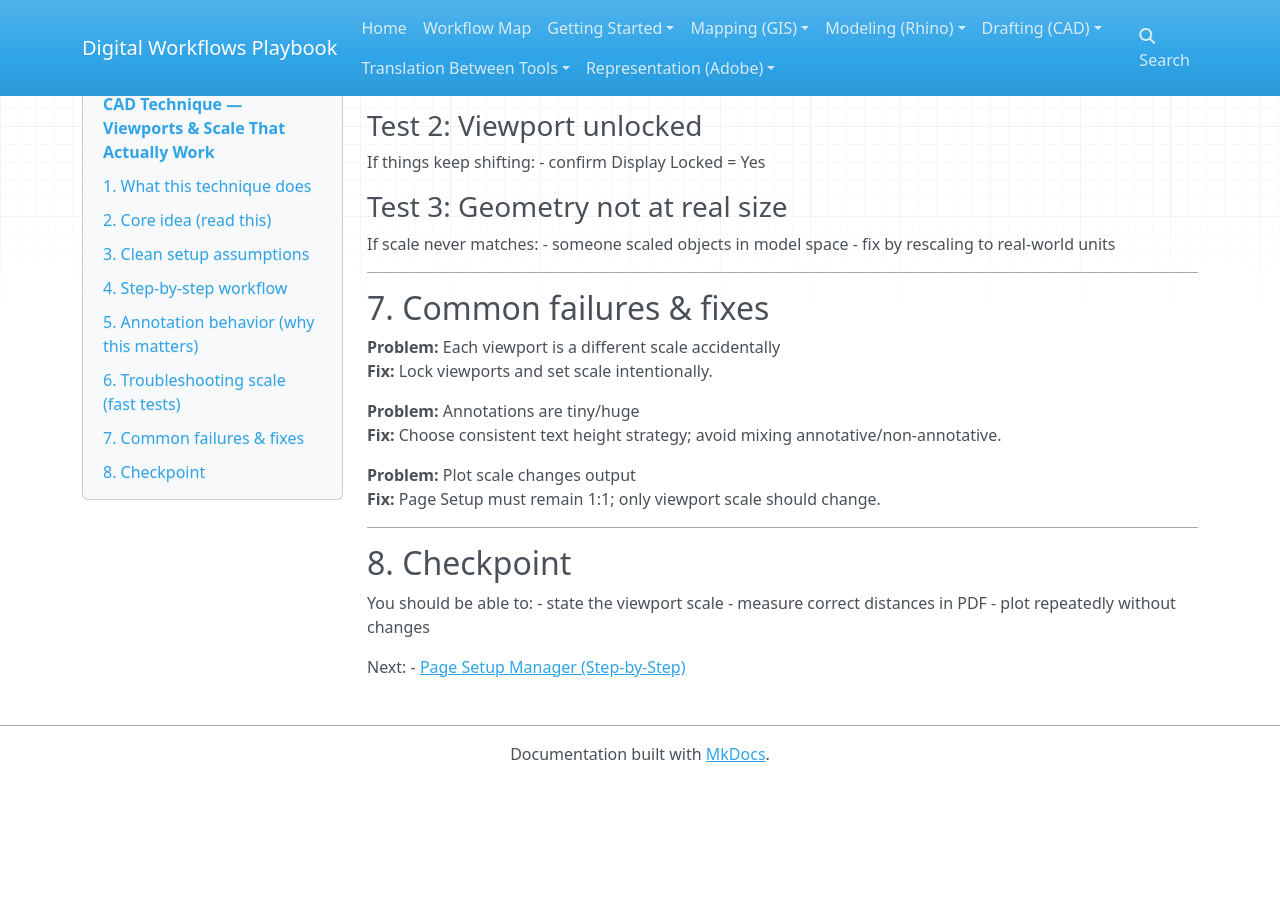
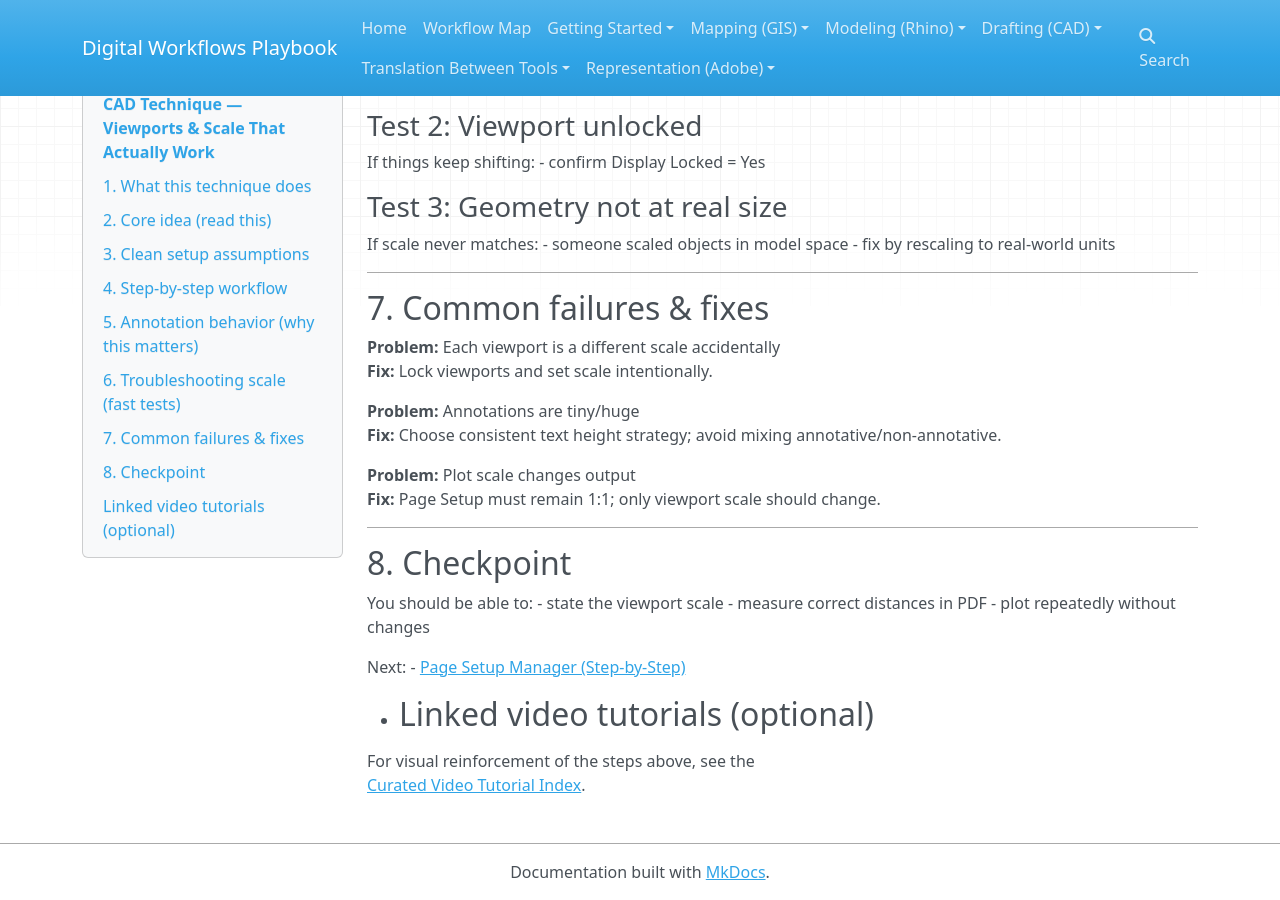
Before and after one commit to machineLandscape/digital-workflows-playbook, an MkDocs documentation site: the page built from docs/03_drafting_techniques/cad_viewports_and_scale.md, in a window 1280 px wide and 900 px high, scrolled down 1929 px. Built offline with MkDocs 1.6.1, drawn with Linux system fonts in a browser that asks for light colours; nearby versions of some CDN libraries; before the commit the page ends 2711 px from its top, so only the background shows below that.

Commit message:
Update cad_viewports_and_scale.md

```diff
--- a/docs/03_drafting_techniques/cad_viewports_and_scale.md
+++ b/docs/03_drafting_techniques/cad_viewports_and_scale.md
@@ -126,3 +126,8 @@ You should be able to:
 
 Next:
 - [Page Setup Manager (Step-by-Step)](cad_page_setup_manager.md)
+
+- ## Linked video tutorials (optional)
+
+For visual reinforcement of the steps above, see the
+[Curated Video Tutorial Index](../video_index.md).
```
